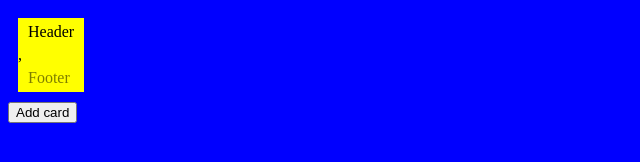
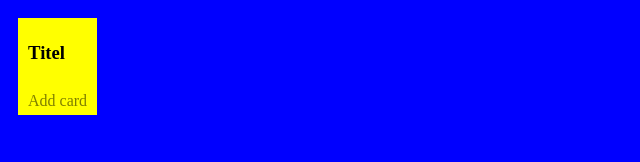
Before and after one commit to AlexChornoshchok/trello, a website: page index.html in a window 1280 px wide. Shown: the whole page, without its empty margins (0-640 px from the left). Drawn offline with Linux system fonts and the light colour scheme.

Commit message:
18.08.2018

```diff
--- a/index.html
+++ b/index.html
@@ -16,13 +16,14 @@
 <body>
     <div class="content">
         <div class = "group">
-            <!-- <div class="header"> Header</div>
+            <!-- <div class="header"> <h3>Titel</h3> </div>
             <div class="card">
                 <div class="card-header">
                     <progress max="100" value="10">Progress bar</progress>
-                    <div class = "card-title">
-                        title 1
-                    </div>
+                    <span>X</span>
+                </div>
+                <div class = "card-title">
+                    <h4>Titel</h4>
                 </div>
                 <div class = "card-footer">
                     <button class = "card-edit">
@@ -36,10 +37,10 @@
                     <img class = "card-img" src="" alt="avatar">
                 </div>
             </div>
-            <div class="footer"> Footer</div> -->
+            <div class="footer" onclick = "addCard()"> Add card</div> -->
         </div>
     </div>
-    <button onclick="addCard()">Add card</button>
+    <!-- <button onclick="addCard()">Add card</button> -->
     <!-- <script>
         function setClassOnBody() {
             var body = document.getElementsByTagName('body')[0];
--- a/js/script.js
+++ b/js/script.js
@@ -1,17 +1,50 @@
 (function () {
-  let listCardsHTML = [
-    '<div class="header"> Header</div>',
-    '<div class="footer"> Footer</div>'
-  ];
-  const defaultCard = '<div class="card">Card</div>';
-  defaultCard.className = 'card';
-  const group = document.getElementsByClassName('group')[0];
+
+  // var  listCardsHTML = [
+  //   '<div class="header"> <h3>Titel</h3> </div>',
+  //   '<div class="footer" onclick = "addCard()"> Add card</div>'
+  //   ];
+    var  listCardsHTML =`
+      <div class="header"> <h3>Titel</h3> </div>
+      <div class="footer" onclick = "addCard()"> Add card</div>
+      `;
+
+  // var defaultCard = '<div class = "card">Card</div>';
+  var defaultCard = document.createElement('div');
+  defaultCard.className = "card";
+  defaultCard.innerText = "Card";
+
+    // var defaultCard = `
+    // <div class="card">
+    //     <div class="card-header">
+    //        <progress max="100" value="10">Progress bar</progress>
+    //        <span>X</span>
+    //     </div>
+    //     <div class = "card-title">
+    //       <h4>Titel</h4>
+    //     </div>
+    //     <div class = "card-footer">
+    //       <button class = "card-edit">
+    //         ...
+    //       </button>
+    //       <div class = "card-status">
+    //       </div>
+    //         <div class = "card-date"> Date </div>
+    //           <img class = "card-img" src="" alt="avatar">
+    //         </div>
+    //       </div>
+    // </div>
+    // `;
+
+  var group = document.getElementsByClassName('group')[0];
   group.innerHTML = listCardsHTML;
-  // const listCards = document.getElementsByClassName('card');
+  //var listCards = document.getElementsByClassName('card');
 
   window.addCard = function () {
-    listCardsHTML.splice(listCardsHTML.length - 1, 0, defaultCard);
-    group.innerHTML = listCardsHTML;
+    group.appendChild(defaultCard);
+
+    // listCardsHTML.splice(listCardsHTML.length - 1, 0, defaultCard);
+    //group.innerHTML = listCardsHTML;
     // listCards.insertBefore(defaultCard, listCards.lastChild);
   };
 }());
--- a/sass/style.scss
+++ b/sass/style.scss
@@ -3,13 +3,14 @@ body {
 }
 
 @font-face{
-    src:url(./fonts/BGizzle.ttf);
     font-family: "BGizzle";
+    src: local(BGizzle) url(./fonts/BGizzle.ttf) format('truetype');
     font-style: normal;
     font-weight: normal;
 }
 
 .content{
+    font-family: BGizzle;
     display: flex;
 }
 
@@ -18,11 +19,16 @@ body {
     flex-direction: column;
     margin: 10px;
     background: yellow;
+}
 
 .header {
     margin: 5px 10px;
 }
 
+.footer {
+    margin: 5px 10px;
+    opacity: 0.5;
+}
 .card {
     margin: 10px;
     width: 300px;
@@ -30,17 +36,9 @@ body {
     background: white;
 }
 
-    .footer {
-        margin: 5px 10px;
-        opacity: 0.5;
-    }
-}
-
 .card-header {
     display: flex;
-    flex-direction: column;
-    align-items: flex-start;
-    justify-content: space-around;
+    justify-content: space-between;
 }
 
 .card-footer {
```
Also changed, not shown: css/style.css. Lines whose indentation alone changed are shown as unchanged.
